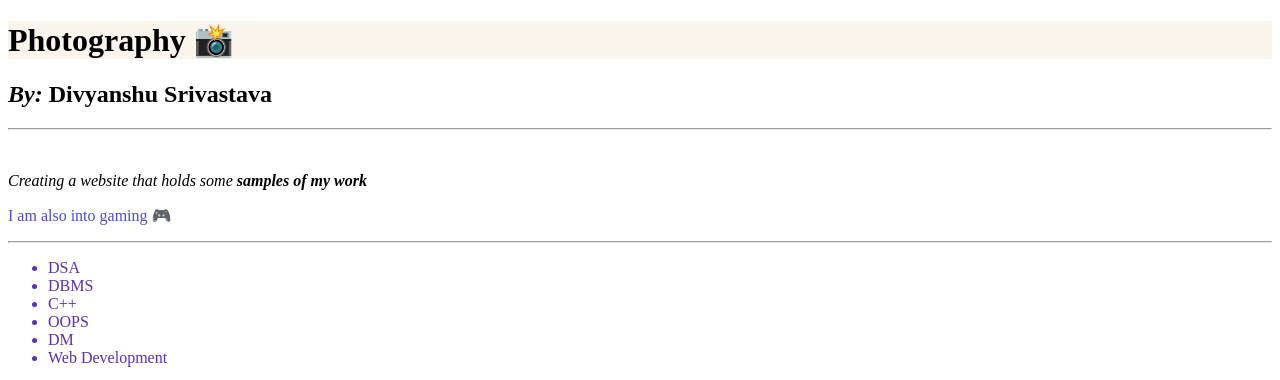
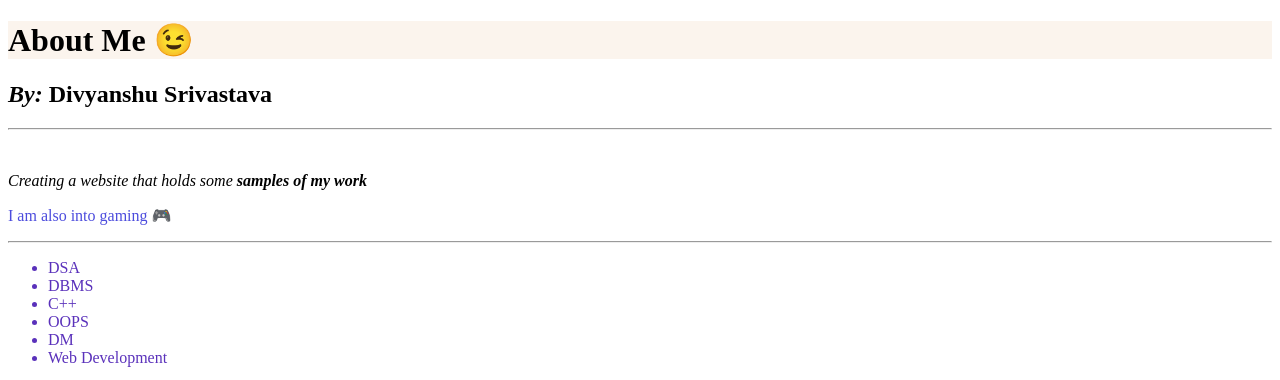
Before and after one commit to Beast-Coder-28/form, a plain HTML site: page index.html in a window 1280 px wide. Shown: the top 380 px of the page. Drawn offline with Linux system fonts and the light colour scheme.

Commit message:
Update index.html

```diff
--- a/index.html
+++ b/index.html
@@ -6,7 +6,7 @@
     <meta name="viewport" content="width=device-width, initial-scale=1.0">
     <title style="background-color: goldenrod;">Clicks_of_Nature📸 </title>
 </head>
-    <h1 size="3" style="background-color: rgb(251, 244, 237);" noshade> Photography 📸 </h1>
+    <h1 size="3" style="background-color: rgb(251, 244, 237);" noshade> About Me 😉</h1>
 <body>
     <h2 size="1"><em>By: </em><strong>Divyanshu Srivastava</strong></h2>
     <hr>
```
